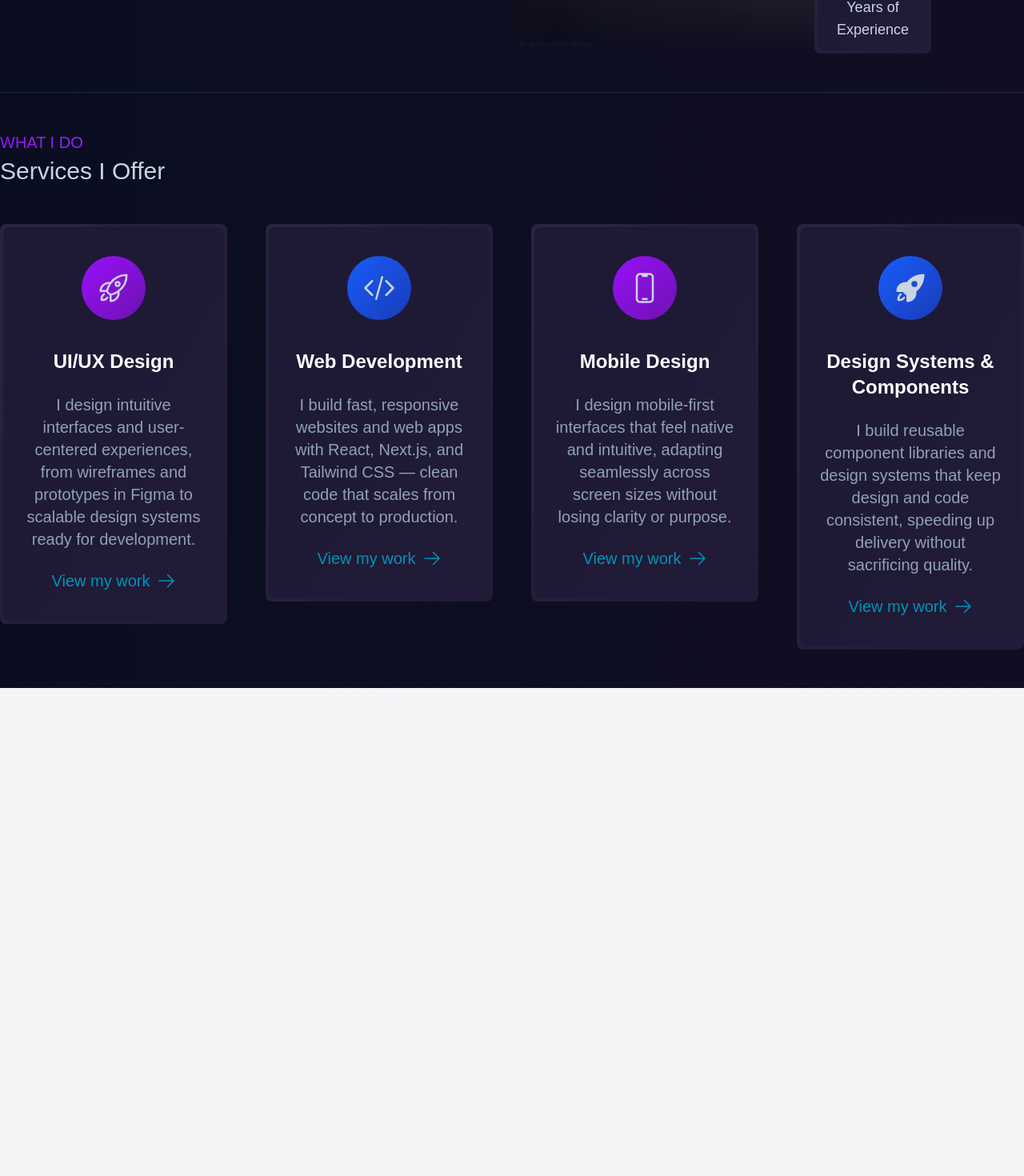
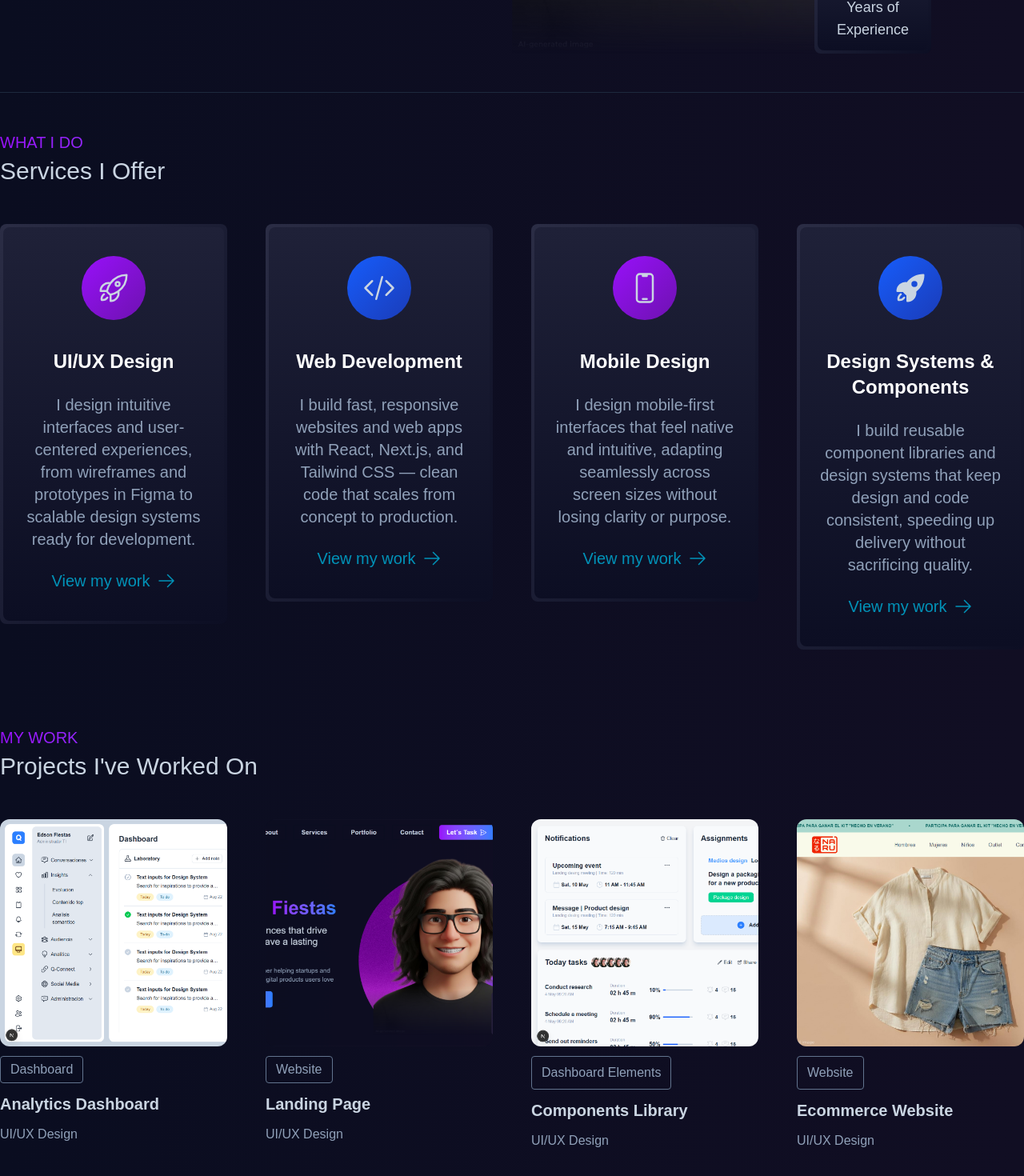
Before and after one commit to edsonfiestas/my-profile, a Next.js app: page /portfolio/landingPage in a window 1280 px wide. Shown: the part 627-2097 px from the top of the page at 80% size. Before the commit the page ends 1487 px from the top, so only its background shows below. Built offline with nearby package versions, Linux system fonts and the light colour scheme.

Commit message:
actualizando landing

```diff
--- a/src/app/portfolio/landingPage/page.tsx
+++ b/src/app/portfolio/landingPage/page.tsx
@@ -5,6 +5,7 @@ import Link from "next/link";
 import HeaderLanding from "@/components/HeaderLanding";
 import BannerLanding from "@/components/BannerLanding";
 import ServicesLanding from "@/components/ServicesLanding";
+import ProjectsLanding from "@/components/ProjectsLanding";
 
 export default function LandingPage() {
   return (
@@ -14,6 +15,7 @@ export default function LandingPage() {
         <HeaderLanding />
         <BannerLanding />
         <ServicesLanding />
+        <ProjectsLanding />
       </div>
     </div>
   );
--- a/src/components/BannerLanding.tsx
+++ b/src/components/BannerLanding.tsx
@@ -6,7 +6,7 @@ import Link from "next/link";
 export default function BannerLanding() {
   return (
     <div className="w-full py-12">
-      <div className="px-3 xl:px-0 w-full max-w-[1440px] mx-auto relative flex gap-6 justify-center items-center">
+      <div className="px-3 xl:px-0 w-full max-w-[1440px] mx-auto relative flex flex-col lg:flex-row gap-6 justify-center items-center">
         <div className="w-full max-w-md h-full flex flex-col gap-6">
           <span className="opacity-0 animate-fade-in-up [animation-delay:0ms] text-xl uppercase bg-gradient-to-r from-purple-600 to-blue-500 bg-clip-text text-transparent">
             Hello, I'm
@@ -52,8 +52,8 @@ export default function BannerLanding() {
             alt="Edson"
             className="w-xl h-auto object-cover mask-fade-edges"
           />
-          <div className="absolute bottom-0 right-0 rounded-lg p-[4px] bg-linear-to-br from-[#29233F] to-[#211B37]">
-            <div className="text-lg rounded-lg py-3 px-6 bg-linear-to-tl from-[#211B37]/75 to-[#18162F]/75 text-center">
+          <div className="absolute bottom-0 right-0 rounded-lg p-[4px] bg-linear-to-br from-[#2B2D45] to-[#0C0E23]">
+            <div className="text-lg rounded-lg py-3 px-6 bg-linear-to-b from-[#1F2138] to-[#0C0E23] text-center">
               <span className="text-5xl font-bold text-white">5+</span>
               <br /> Years of <br /> Experience
             </div>
--- /dev/null
+++ b/src/components/ProjectsLanding.tsx
@@ -0,0 +1,143 @@
+"use client";
+
+import React from "react";
+import Link from "next/link";
+
+export default function ProjectsLanding() {
+  return (
+    <div className="w-full py-12">
+      <div className="px-3 xl:px-0 w-full max-w-[1440px] mx-auto relative grid grid-cols-4 gap-12">
+        <div className="col-span-4 flex flex-col gap-1">
+          <span className="opacity-0 animate-fade-in-up [animation-delay:0ms] text-xl uppercase bg-gradient-to-r from-purple-600 to-blue-500 bg-clip-text text-transparent">
+            My Work
+          </span>
+          <h3 className="opacity-0 animate-fade-in-up [animation-delay:200ms] text-3xl font-light text-slate-300">
+            Projects I've Worked On
+          </h3>
+        </div>
+        <div className="col-span-4 md:col-span-2 lg:col-span-1 flex flex-col gap-3">
+          <a
+            href="/portfolio/dashboard"
+            target="_blank"
+            rel="noopener noreferrer"
+            className="rounded-xl overflow-hidden aspect-square cursor-pointer group block"
+          >
+            <figure>
+              <img
+                src="/images/portfolio04.png"
+                alt="Project 4"
+                className="w-full h-full object-cover transition-transform duration-300 group-hover:scale-110"
+              />
+            </figure>
+          </a>
+          <div>
+            <span className="inline-block text-slate-400 rounded border border-slate-500 px-3 py-1">
+              Dashboard
+            </span>
+          </div>
+          <a
+            href="/portfolio/dashboard"
+            target="_blank"
+            rel="noopener noreferrer"
+            className="font-bold text-xl"
+          >
+            Analytics Dashboard
+          </a>
+          <p className="text-slate-400">UI/UX Design</p>
+        </div>
+        <div className="col-span-4 md:col-span-2 lg:col-span-1 flex flex-col gap-3">
+          <a
+            href="/portfolio/dashboard"
+            target="_blank"
+            rel="noopener noreferrer"
+            className="rounded-xl overflow-hidden aspect-square cursor-pointer group block"
+          >
+            <figure>
+              <img
+                src="/images/portfolio05.png"
+                alt="Project 4"
+                className="w-full h-full object-cover transition-transform duration-300 group-hover:scale-110"
+              />
+            </figure>
+          </a>
+          <div>
+            <span className="inline-block text-slate-400 rounded border border-slate-500 px-3 py-1">
+              Website
+            </span>
+          </div>
+          <a
+            href="/portfolio/dashboard"
+            target="_blank"
+            rel="noopener noreferrer"
+            className="font-bold text-xl"
+          >
+            Landing Page
+          </a>
+          <p className="text-slate-400">UI/UX Design</p>
+        </div>
+
+        <div className="col-span-4 md:col-span-2 lg:col-span-1 flex flex-col gap-3">
+          <a
+            href="/portfolio/dashboard"
+            target="_blank"
+            rel="noopener noreferrer"
+            className="rounded-xl overflow-hidden aspect-square cursor-pointer group block"
+          >
+            <figure>
+              <img
+                src="/images/portfolio01.png"
+                alt="Project 4"
+                className="w-full h-full object-cover transition-transform duration-300 group-hover:scale-110"
+              />
+            </figure>
+          </a>
+          <div>
+            <span className="inline-block text-slate-400 rounded border border-slate-500 px-3 py-2">
+              Dashboard Elements
+            </span>
+          </div>
+          <a
+            href="/portfolio/dashboard"
+            target="_blank"
+            rel="noopener noreferrer"
+            className="font-bold text-xl"
+          >
+            Components Library
+          </a>
+          <p className="text-slate-400">UI/UX Design</p>
+        </div>
+
+        <div className="col-span-4 md:col-span-2 lg:col-span-1 flex flex-col gap-3">
+          <a
+            href="/portfolio/dashboard"
+            target="_blank"
+            rel="noopener noreferrer"
+            className="rounded-xl overflow-hidden aspect-square cursor-pointer group block"
+          >
+            <figure>
+              <img
+                src="/images/portfolio03.png"
+                alt="Project 4"
+                className="w-full h-full object-cover transition-transform duration-300 group-hover:scale-110"
+              />
+            </figure>
+          </a>
+          <div>
+            <span className="inline-block text-slate-400 rounded border border-slate-500 px-3 py-2">
+              Website
+            </span>
+          </div>
+          <a
+            href="/portfolio/dashboard"
+            target="_blank"
+            rel="noopener noreferrer"
+            className="font-bold text-xl"
+          >
+            Ecommerce Website
+          </a>
+          <p className="text-slate-400">UI/UX Design</p>
+        </div>
+      </div>
+    </div>
+  );
+}
--- a/src/components/ServicesLanding.tsx
+++ b/src/components/ServicesLanding.tsx
@@ -16,8 +16,8 @@ export default function ServicesLanding() {
           </h3>
         </div>
         <div className="col-span-4 md:col-span-2 lg:col-span-1">
-          <div className="rounded-lg p-[4px] bg-linear-to-br from-[#29233F] to-[#211B37]">
-            <div className="flex flex-col justify-center gap-6 text-lg rounded-lg px-6 py-9 bg-linear-to-tl from-[#211B37]/75 to-[#18162F]/75 text-center">
+          <div className="rounded-lg p-[4px] bg-linear-to-br from-[#2B2D45] to-[#0C0E23]">
+            <div className="flex flex-col justify-center gap-6 text-lg rounded-lg px-6 py-9 bg-linear-to-b from-[#1F2138] to-[#0C0E23] text-center">
               <figure className="h-20 w-20 mb-3 mx-auto rounded-full flex justify-center items-center bg-linear-to-tl from-purple-800 to-purple-600 text-slate-300">
                 <svg
                   xmlns="http://www.w3.org/2000/svg"
@@ -64,8 +64,8 @@ export default function ServicesLanding() {
           </div>
         </div>
         <div className="col-span-4 md:col-span-2 lg:col-span-1">
-          <div className="rounded-lg p-[4px] bg-linear-to-br from-[#29233F] to-[#211B37]">
-            <div className="flex flex-col justify-center gap-6 text-lg rounded-lg px-6 py-9 bg-linear-to-tl from-[#211B37]/75 to-[#18162F]/75 text-center">
+          <div className="rounded-lg p-[4px] bg-linear-to-br from-[#2B2D45] to-[#0C0E23]">
+            <div className="flex flex-col justify-center gap-6 text-lg rounded-lg px-6 py-9 bg-linear-to-b from-[#1F2138] to-[#0C0E23] text-center">
               <figure className="h-20 w-20 mb-3 mx-auto rounded-full flex justify-center items-center bg-linear-to-tl from-blue-800 to-blue-600 text-slate-300">
                 <svg
                   xmlns="http://www.w3.org/2000/svg"
@@ -112,8 +112,8 @@ export default function ServicesLanding() {
           </div>
         </div>
         <div className="col-span-4 md:col-span-2 lg:col-span-1">
-          <div className="rounded-lg p-[4px] bg-linear-to-br from-[#29233F] to-[#211B37]">
-            <div className="flex flex-col justify-center gap-6 text-lg rounded-lg px-6 py-9 bg-linear-to-tl from-[#211B37]/75 to-[#18162F]/75 text-center">
+          <div className="rounded-lg p-[4px] bg-linear-to-br from-[#2B2D45] to-[#0C0E23]">
+            <div className="flex flex-col justify-center gap-6 text-lg rounded-lg px-6 py-9 bg-linear-to-b from-[#1F2138] to-[#0C0E23] text-center">
               <figure className="h-20 w-20 mb-3 mx-auto rounded-full flex justify-center items-center bg-linear-to-tl from-purple-800 to-purple-600 text-slate-300">
                 <svg
                   xmlns="http://www.w3.org/2000/svg"
@@ -160,8 +160,8 @@ export default function ServicesLanding() {
           </div>
         </div>
         <div className="col-span-4 md:col-span-2 lg:col-span-1">
-          <div className="rounded-lg p-[4px] bg-linear-to-br from-[#29233F] to-[#211B37]">
-            <div className="flex flex-col justify-center gap-6 text-lg rounded-lg px-6 py-9 bg-linear-to-tl from-[#211B37]/75 to-[#18162F]/75 text-center">
+          <div className="rounded-lg p-[4px] bg-linear-to-br from-[#2B2D45] to-[#0C0E23]">
+            <div className="flex flex-col justify-center gap-6 text-lg rounded-lg px-6 py-9 bg-linear-to-b from-[#1F2138] to-[#0C0E23] text-center">
               <figure className="h-20 w-20 mb-3 mx-auto rounded-full flex justify-center items-center bg-linear-to-tl from-blue-800 to-blue-600 text-slate-300">
                 <svg
                   xmlns="http://www.w3.org/2000/svg"
```
